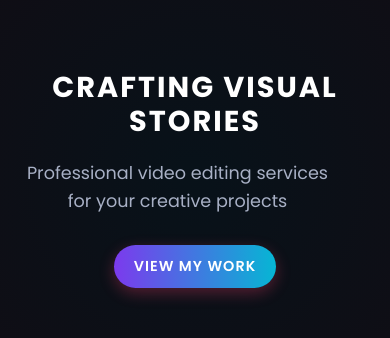
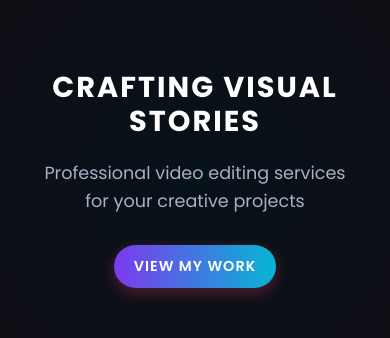
Before and after one commit to Dragoisop/Portfolio, a plain HTML site: page index.html in a window 390 px wide. Shown: the part 243-581 px from the top of the page. Drawn offline with Linux system fonts and the light colour scheme.

Commit message:
updated the hero line

```diff
--- a/style.css
+++ b/style.css
@@ -1101,6 +1101,9 @@ footer p {
     .hero p {
         font-size: 1rem;
         max-width: 100%;
+        text-align: center;
+        margin-left: auto;
+        margin-right: auto;
     }
 
     .section-title {
@@ -1188,6 +1191,14 @@ footer p {
 
     .video-container {
         height: 50vh;
+    }
+
+    /* Ensure hero content children are centered */
+    .hero-content {
+        display: flex;
+        flex-direction: column;
+        align-items: center;
+        justify-content: center;
     }
 }
 
```
